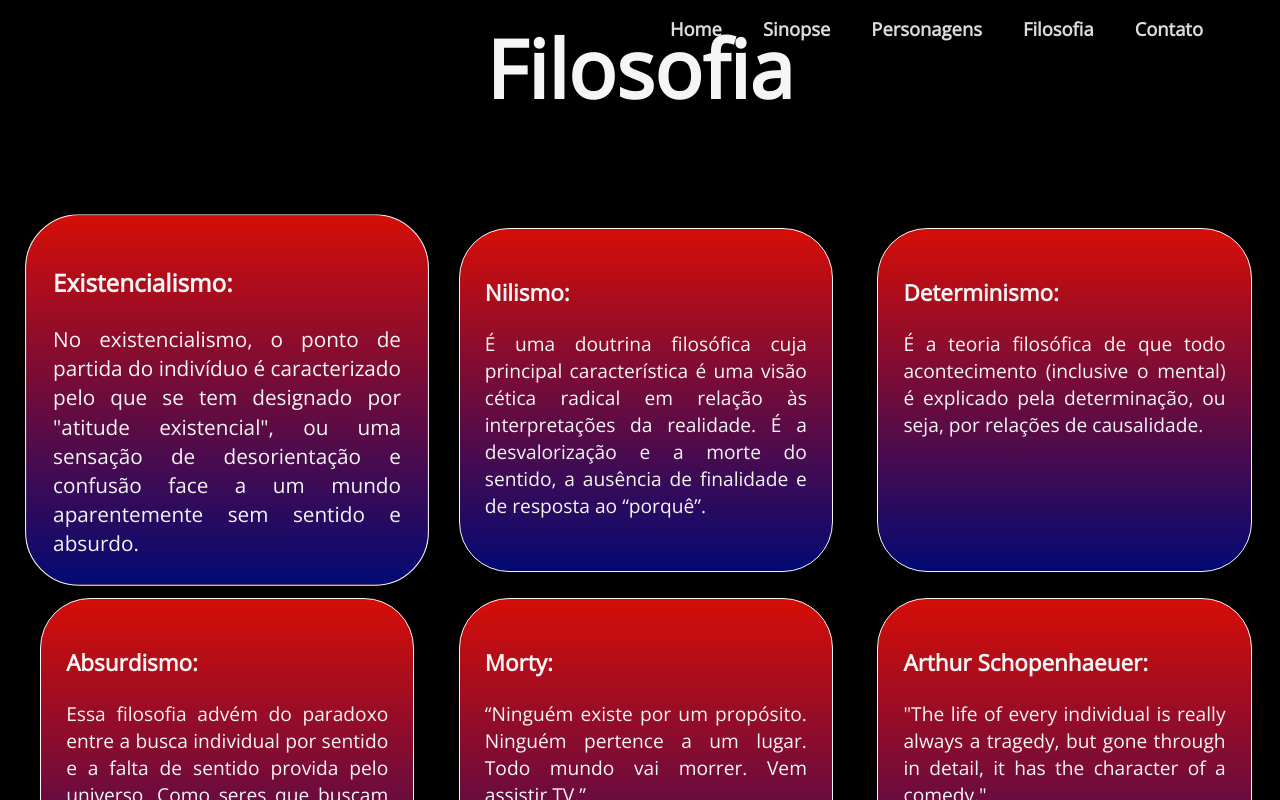
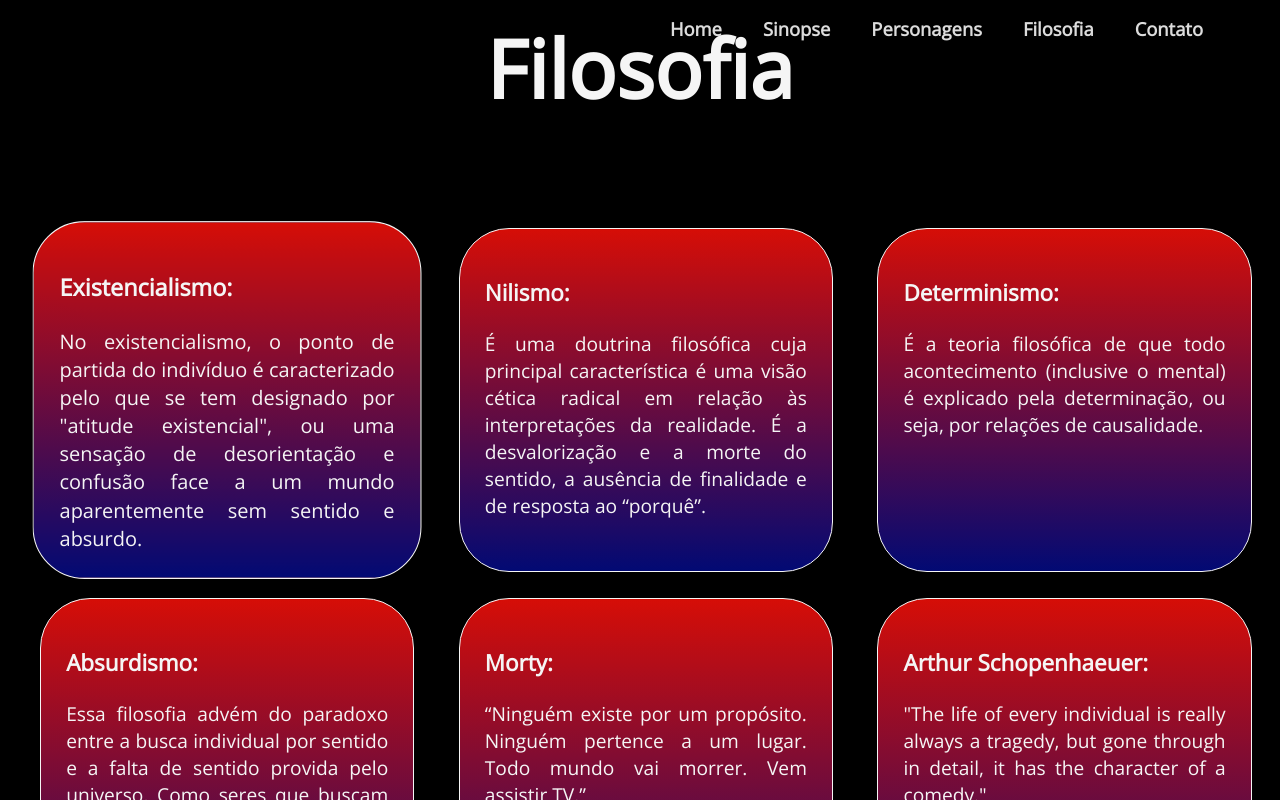
Before and after one commit to AnaLinsDev/rick-and-morty-javascript, a plain HTML site: page site/index.html in a window 1280 px wide. In both pictures the pointer is over the element 227 px from the left and 2170 px from the top of the page. Shown: the part 1770-2570 px from the top of the page. Drawn offline with nearby package versions, Linux system fonts and the light colour scheme; no server answers.

Commit message:
Update style2.css

```diff
--- a/css/style2.css
+++ b/css/style2.css
@@ -196,7 +196,7 @@ p.desc{
 .fil:hover{
   color: whitesmoke;
   font-weight: 200;
-  transform: scale(1.08);
+  transform: scale(1.04);
 
 }
 .containerF {
```
